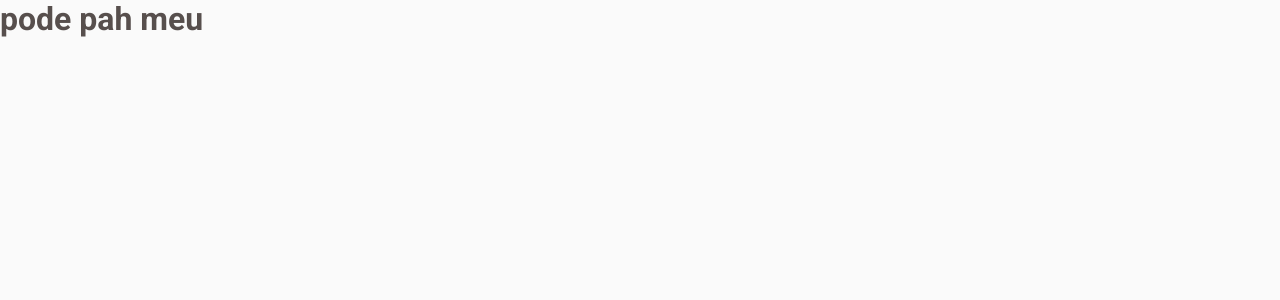
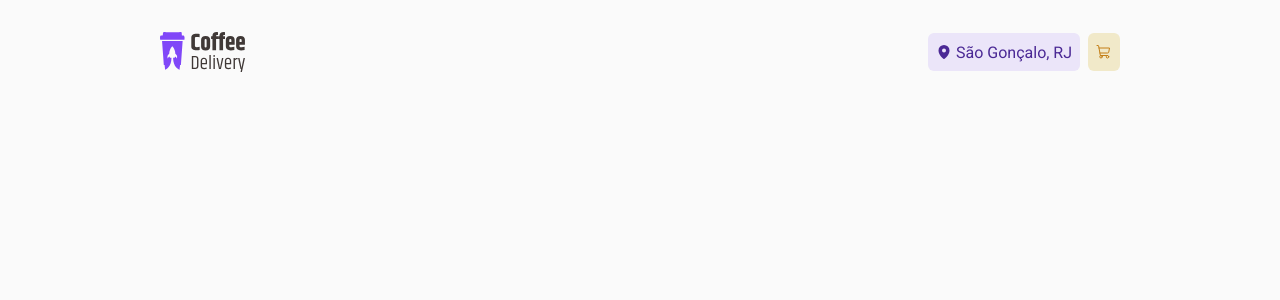
Before and after one commit to BrunoAraujooDev/cafeteria, a React (Vite) app: page / in a window 1280 px wide. Shown: the top 300 px of the page. Built offline with nearby package versions, Linux system fonts and the light colour scheme.

Commit message:
finalizando o header

```diff
--- a/package.json
+++ b/package.json
@@ -9,6 +9,7 @@
     "preview": "vite preview"
   },
   "dependencies": {
+    "phosphor-react": "^1.4.1",
     "react": "^18.2.0",
     "react-dom": "^18.2.0",
     "react-router-dom": "^6.3.0",
--- a/src/App.tsx
+++ b/src/App.tsx
@@ -1,4 +1,5 @@
 import { ThemeProvider } from "styled-components"
+import { Header } from "./components/Header"
 import { GlobalStyle } from "./styles/global"
 import { defaultTheme } from "./styles/themes/default"
 
@@ -8,7 +9,7 @@ function App() {
 
   return (
     <ThemeProvider theme={defaultTheme}>
-      <h1>pode pah meu</h1>
+      <Header/>
       <GlobalStyle />
     </ThemeProvider>
   )
--- /dev/null
+++ b/src/components/Header/index.tsx
@@ -0,0 +1,73 @@
+import { MapPin, ShoppingCart } from "phosphor-react";
+import styled from "styled-components";
+import logo from '../../assets/Logo.svg';
+
+
+export function Header(){
+
+    return (
+        <HeaderContainer>
+            <img src={logo} alt="Logo da cafeteria com um copo de café roxo à esquerda e o nome coffee delivery na direita" />
+            <nav>
+                <HeaderList>
+                    <LocalizationList>
+                        <MapPin weight="fill"/>
+                        São Gonçalo, RJ
+                    </LocalizationList>
+                    <CartList>
+                        <ShoppingCart />
+                    </CartList>
+                </HeaderList>
+            </nav>
+        </HeaderContainer>
+    )
+}
+
+
+const HeaderContainer = styled.header`
+
+    display: flex;
+    justify-content: space-between;
+    padding: 2rem 10rem;
+    align-items: center;
+    width: 100vw;
+    height: 6.5rem;
+
+    img {
+        width: 5.3rem;
+        height: 2.5rem;
+    }
+
+`
+
+const HeaderList = styled.ul`
+
+    height: 2.37rem;
+    width: 12rem;
+    display: flex;
+    align-items: center;
+    justify-content: space-between;
+    list-style: none;
+
+`
+
+const ListIcons = styled.li`
+    height: 100%;
+    display: flex;
+    align-items: center;
+    justify-content: center;
+    gap: 4px;
+    border-radius: 6px;
+    padding: 0.5rem;
+`
+
+const LocalizationList = styled(ListIcons)`
+    background-color: ${prop => prop.theme['produto-purple-light']};
+    color: ${prop => prop.theme['produto-purple-dark']};
+    height: 100%;
+`
+
+const CartList = styled(ListIcons)`
+    background-color: ${prop => prop.theme['produto-yellow-light']};
+    color: ${prop => prop.theme['produto-yellow-dark']};
+`
```
Also changed, not shown: src/assets/Logo.svg (added), 1 other file (tests, documents, lock files or other folders).
